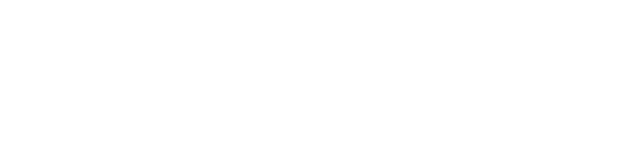
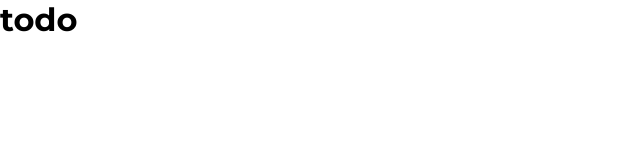
Before and after one commit to FahadulShadhin/js-todo, a plain HTML site: page index.html in a window 1280 px wide. Shown: the whole page, without its empty margins (0-640 px from the left). Drawn offline with Linux system fonts and the light colour scheme.

Commit message:
initial setup

```diff
--- a/index.html
+++ b/index.html
@@ -4,11 +4,14 @@
     <meta charset="UTF-8">
     <meta http-equiv="X-UA-Compatible" content="IE=edge">
     <meta name="viewport" content="width=device-width, initial-scale=1.0">
+    <link rel="preconnect" href="https://fonts.googleapis.com">
+    <link rel="preconnect" href="https://fonts.gstatic.com" crossorigin>
+    <link href="https://fonts.googleapis.com/css2?family=Montserrat:ital,wght@0,400;0,500;0,700;1,400;1,500;1,700&display=swap" rel="stylesheet">
     <link rel="stylesheet" href="style.css">
     <title>To-do app</title>
 </head>
 <body>
-
+    <h1>todo</h1>
     <script src="main.js"></script>
 </body>
 </html>
--- a/main.js
+++ b/main.js
@@ -0,0 +1 @@
+console.log('hello todo');
--- a/style.css
+++ b/style.css
@@ -0,0 +1,6 @@
+* {
+    margin: 0;
+    padding: 0;
+    box-sizing: border-box;
+    font-family: 'Montserrat', sans-serif;
+}
```
